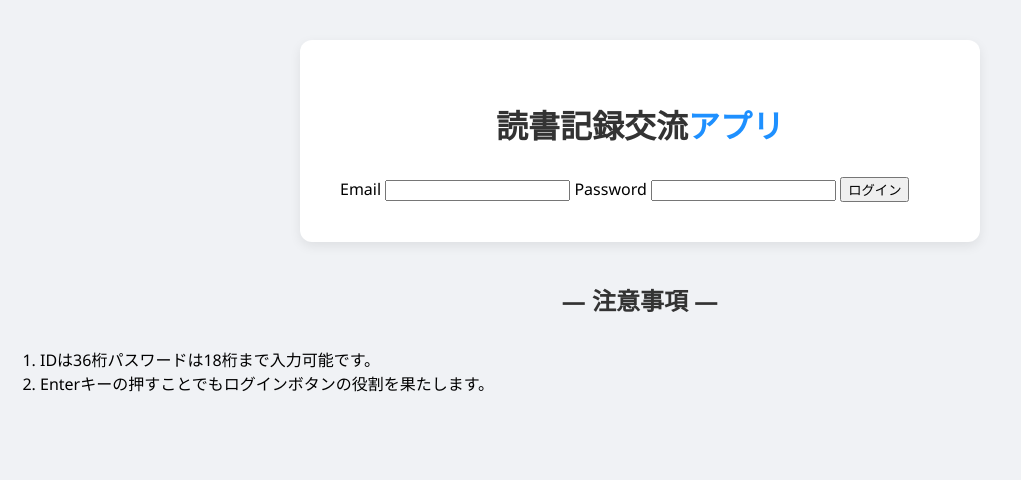
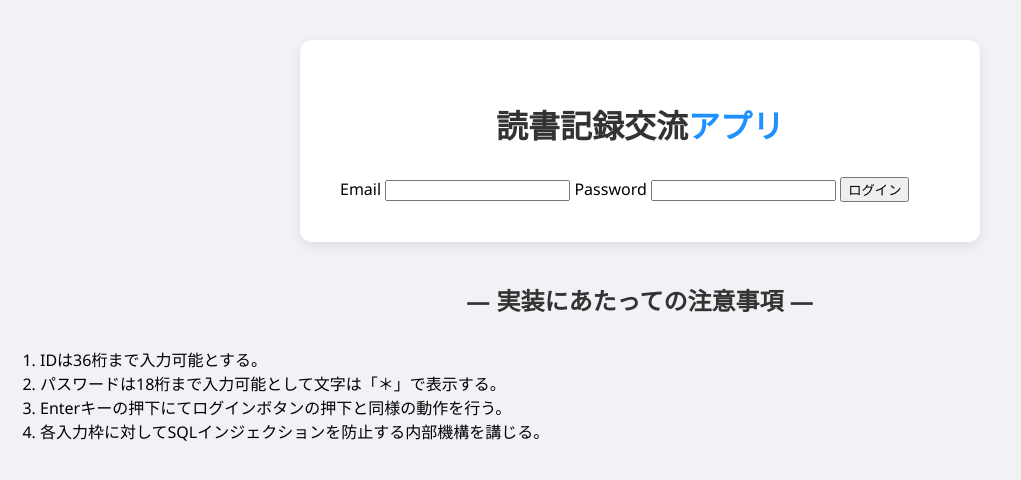
Before and after one commit to yabukilab/yabuki-b, a PHP site: page / in a window 1280 px wide. Shown: the top 480 px of the page, without its empty margins (0-1021 px from the left). Run offline with PHP 8.4, Linux system fonts and the light colour scheme.

Commit message:
ミス修正

```diff
--- a/htdocs/index.php
+++ b/htdocs/index.php
@@ -1,7 +1,10 @@
+
 <?php
-// ここでセッション開始など必要に応じて追加可能
 session_start();
+
+
 ?>
+
 
 <!DOCTYPE html>
 <html lang="ja">
@@ -9,10 +12,6 @@ session_start();
     <meta charset="UTF-8">
     <title>読書記録交流アプリ</title>
     <link rel="stylesheet" href="style.css">
-
-    <meta name="viewport" content="width=device-width, initial-scale=1">
-
-
 </head>
 <body>
     <div class="container">
@@ -28,14 +27,17 @@ session_start();
 
             <button type="submit">ログイン</button>
         </form>
+
+
     </div>
 
     <div class="notes">
-        <h2>― 注意事項 ―</h2>
+        <h2>― 実装にあたっての注意事項 ―</h2>
         <ol>
-            <li>IDは36桁パスワードは18桁まで入力可能です。</li>
-            <li>Enterキーの押すことでもログインボタンの役割を果たします。</li>
-
+            <li>IDは36桁まで入力可能とする。</li>
+            <li>パスワードは18桁まで入力可能として文字は「＊」で表示する。</li>
+            <li>Enterキーの押下にてログインボタンの押下と同様の動作を行う。</li>
+            <li>各入力枠に対してSQLインジェクションを防止する内部機構を講じる。</li>
         </ol>
     </div>
 </body>
```
